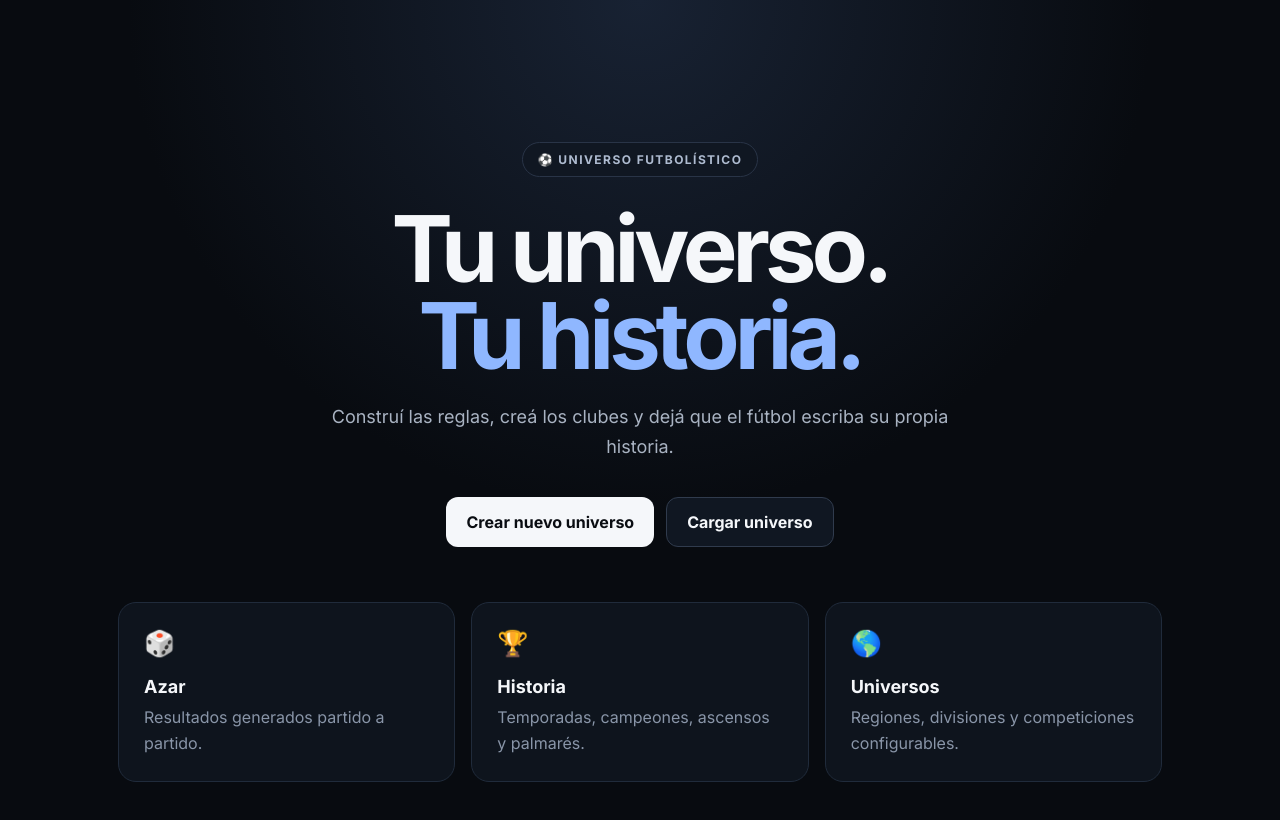
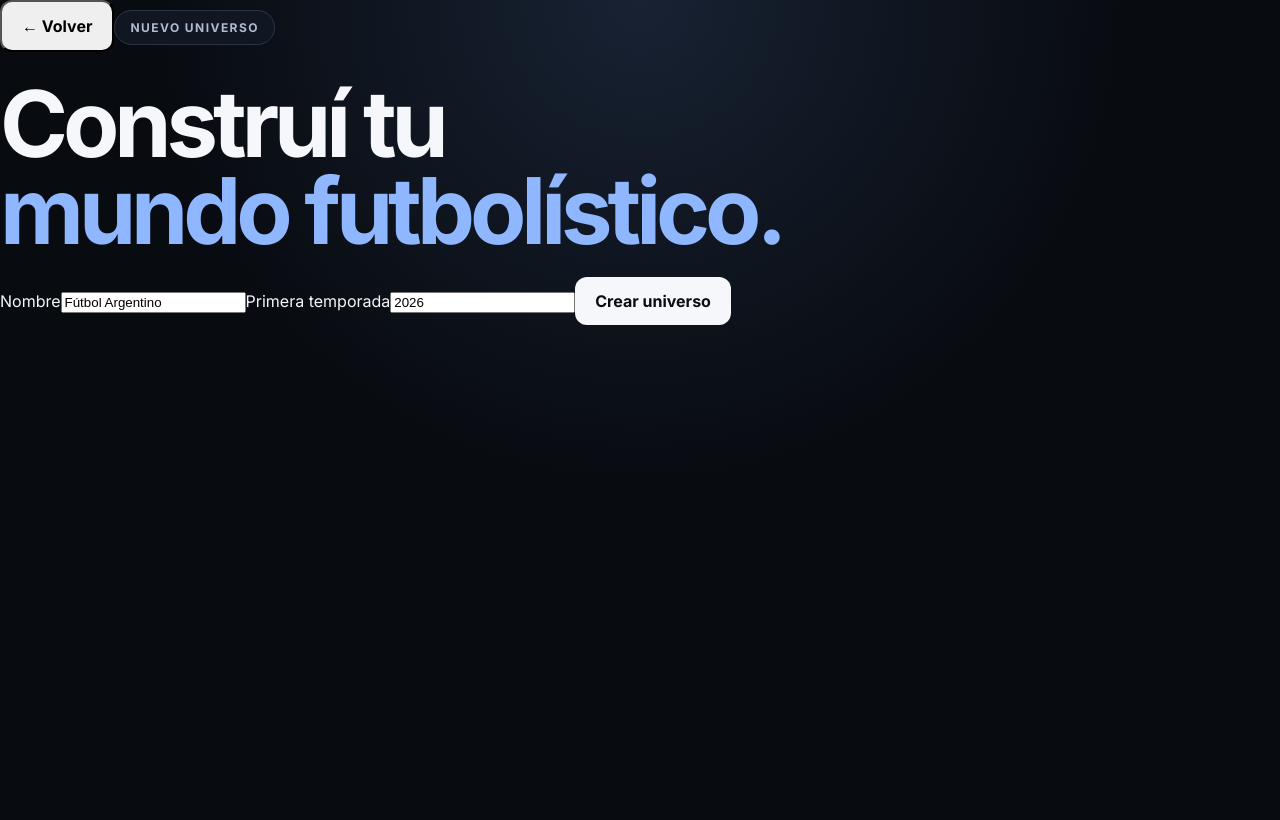
Before and after one commit to nicocherlo-droid/universo-futbolistico, a React (Vite) app: page / in a window 1280 px wide. Both pictures are taken after a click on the button "Crear nuevo universo". Shown: the top 820 px of the page. Built offline with nearby package versions, Linux system fonts and the light colour scheme.

Commit message:
feat: add universe builder dashboard clubs regions divisions

```diff
--- a/src/main.tsx
+++ b/src/main.tsx
@@ -1,25 +1,35 @@
-import React from "react";
-import { createRoot } from "react-dom/client";
-import "./styles.css";
+import React,{useMemo,useState}from"react";
+import{createRoot}from"react-dom/client";
+import"./styles.css";
+import type{AppState,Club,Division,Region}from"./types";
+import{createId,createUniverse,loadState,saveState}from"./storage";
 
+type View="home"|"create"|"dashboard"|"clubs"|"regions"|"divisions";
 function App(){
-  return (
-    <main className="app-shell">
-      <section className="hero">
-        <div className="badge">⚽ UNIVERSO FUTBOLÍSTICO</div>
-        <h1>Tu universo.<br/><span>Tu historia.</span></h1>
-        <p>Construí las reglas, creá los clubes y dejá que el fútbol escriba su propia historia.</p>
-        <div className="actions">
-          <button className="primary">Crear nuevo universo</button>
-          <button className="secondary">Cargar universo</button>
-        </div>
-      </section>
-      <section className="features">
-        <article><b>🎲</b><h2>Azar</h2><p>Resultados generados partido a partido.</p></article>
-        <article><b>🏆</b><h2>Historia</h2><p>Temporadas, campeones, ascensos y palmarés.</p></article>
-        <article><b>🌎</b><h2>Universos</h2><p>Regiones, divisiones y competiciones configurables.</p></article>
-      </section>
-    </main>
-  );
+ const[state,setState]=useState<AppState>(()=>loadState()); const[view,setView]=useState<View>("home");
+ const[name,setName]=useState("Fútbol Argentino"); const[year,setYear]=useState(new Date().getFullYear());
+ const active=useMemo(()=>state.universes.find(u=>u.id===state.activeUniverseId),[state]);
+ function persist(next:AppState){setState(next);saveState(next)}
+ function openUniverse(){if(active)setView("dashboard")}
+ function create(){const u=createUniverse(name.trim()||"Mi universo",year);const next={...state,universes:[...state.universes,u],activeUniverseId:u.id};persist(next);setView("dashboard")}
+ function updateActive(fn:(u:NonNullable<typeof active>)=>NonNullable<typeof active>){if(!active)return;const u=fn(active);persist({...state,universes:state.universes.map(x=>x.id===u.id?u:x)})}
+ function addRegion(n:string){if(!n.trim())return;updateActive(u=>({...u,regions:[...u.regions,{id:createId("region"),name:n.trim()}]}))}
+ function addClub(c:Club){updateActive(u=>({...u,clubs:[...u.clubs,c]}))}
+ function addDivision(d:Division){updateActive(u=>({...u,divisions:[...u.divisions,d]}))}
+ if(view==="create")return <main className="shell"><div className="panel form"><button className="back" onClick={()=>setView("home")}>← Volver</button><div className="badge">NUEVO UNIVERSO</div><h1>Construí tu<br/><span>mundo futbolístico.</span></h1><label>Nombre<input value={name} onChange={e=>setName(e.target.value)}/></label><label>Primera temporada<input type="number" value={year} onChange={e=>setYear(Number(e.target.value))}/></label><button className="primary wide" onClick={create}>Crear universo</button></div></main>;
+ if(!active)return <Home state={state} setView={setView} openUniverse={openUniverse}/>;
+ if(view==="clubs")return <Clubs active={active} addClub={addClub} setView={setView}/>;
+ if(view==="regions")return <Regions active={active} addRegion={addRegion} setView={setView}/>;
+ if(view==="divisions")return <Divisions active={active} addDivision={addDivision} setView={setView}/>;
+ if(view==="dashboard")return <Dashboard active={active} setView={setView}/>;
+ return <Home state={state} setView={setView} openUniverse={openUniverse}/>;
 }
+function Home({state,setView,openUniverse}:{state:AppState;setView:(v:View)=>void;openUniverse:()=>void}){return <main className="shell home"><section className="hero"><div className="badge">⚽ UNIVERSO FUTBOLÍSTICO</div><h1>Tu universo.<br/><span>Tu historia.</span></h1><p>Construí las reglas, creá los clubes y dejá que el fútbol escriba su propia historia.</p><div className="actions"><button className="primary" onClick={()=>setView("create")}>Crear nuevo universo</button>{state.universes.length>0&&<button className="secondary" onClick={openUniverse}>Continuar universo</button>}</div></section><section className="features"><article>🎲<h2>Azar</h2><p>Resultados partido a partido.</p></article><article>🏆<h2>Historia</h2><p>Temporadas, campeones y palmarés.</p></article><article>🌎<h2>Universos</h2><p>Regiones, divisiones y competiciones.</p></article></section></main>}
+function Nav({active,setView}:{active:any;setView:(v:View)=>void}){return <><header className="top"><div><div className="badge">UNIVERSO ACTIVO</div><h2>{active.name}</h2></div><button className="secondary" onClick={()=>setView("home")}>Inicio</button></header><nav className="nav">{(["dashboard","clubs","regions","divisions"] as View[]).map(v=><button key={v} className={v==="dashboard"?"selected":""} onClick={()=>setView(v)}>{v==="dashboard"?"Resumen":v==="clubs"?"Clubes":v==="regions"?"Regiones":"Divisiones"}</button>)}</nav></>}
+function Dashboard({active,setView}:{active:any;setView:(v:View)=>void}){return <main className="shell"><Nav active={active} setView={setView}/><section className="grid"><Stat t="Temporada" v={active.currentSeason}/><Stat t="Clubes" v={active.clubs.length}/><Stat t="Regiones" v={active.regions.length}/><Stat t="Divisiones" v={active.divisions.length}/></section><section className="panel"><div className="eyebrow">ESTADO DEL UNIVERSO</div><h3>Todo listo para construir la primera temporada.</h3><p className="muted">Primero definimos geografía, clubes y estructura. Después entra el motor de competiciones.</p></section></main>}
+function Stat({t,v}:{t:string;v:any}){return <article className="stat"><span>{t}</span><strong>{v}</strong></article>}
+function Regions({active,addRegion,setView}:{active:any;addRegion:(n:string)=>void;setView:(v:View)=>void}){const[n,setN]=useState("");return <main className="shell"><Nav active={active} setView={setView}/><section className="panel"><div className="section-head"><div><div className="eyebrow">GEOGRAFÍA</div><h3>Regiones</h3></div></div><div className="inline"><input value={n} onChange={e=>setN(e.target.value)} placeholder="Ej. Buenos Aires"/><button className="primary" onClick={()=>{addRegion(n);setN("")}}>Agregar</button></div><List empty="Todavía no hay regiones." items={active.regions.map((r:Region)=>r.name)}/></section></main>}
+function Clubs({active,addClub,setView}:{active:any;addClub:(c:Club)=>void;setView:(v:View)=>void}){const[n,setN]=useState("");const[c,setC]=useState("");const[p,setP]=useState("");const[s,setS]=useState(10000);return <main className="shell"><Nav active={active} setView={setView}/><section className="panel"><div className="eyebrow">IDENTIDAD</div><h3>Crear club</h3><div className="form-grid"><input placeholder="Nombre del club" value={n} onChange={e=>setN(e.target.value)}/><input placeholder="Ciudad" value={c} onChange={e=>setC(e.target.value)}/><input placeholder="Provincia" value={p} onChange={e=>setP(e.target.value)}/><input type="number" min="100" placeholder="Capacidad" value={s} onChange={e=>setS(Number(e.target.value))}/></div><button className="primary" onClick={()=>{if(!n.trim())return;addClub({id:createId("club"),name:n.trim(),city:c.trim(),province:p.trim(),regionId:"",foundedYear:new Date().getFullYear(),stadiumName:"Estadio municipal",stadiumCapacity:s});setN("");setC("");setP("")}}>Crear club</button></section><section className="panel"><h3>Clubes creados</h3><List empty="Todavía no hay clubes." items={active.clubs.map((x:Club)=>`${x.name} · ${x.city||"sin ciudad"} · ${x.stadiumCapacity.toLocaleString("es-AR")} espectadores`)}/></section></main>}
+function Divisions({active,addDivision,setView}:{active:any;addDivision:(d:Division)=>void;setView:(v:View)=>void}){const[n,setN]=useState("");const[level,setL]=useState(active.divisions.length+1);return <main className="shell"><Nav active={active} setView={setView}/><section className="panel"><div className="eyebrow">ESTRUCTURA</div><h3>Crear división</h3><div className="inline"><input placeholder="Ej. Primera División" value={n} onChange={e=>setN(e.target.value)}/><input className="small" type="number" min="1" value={level} onChange={e=>setL(Number(e.target.value))}/><button className="primary" onClick={()=>{if(!n.trim())return;addDivision({id:createId("division"),name:n.trim(),level,teamIds:[],promotionSlots:2,relegationSlots:2});setN("");setL(active.divisions.length+2)}}>Agregar</button></div></section><section className="panel"><h3>Divisiones</h3><List empty="Todavía no hay divisiones." items={active.divisions.map((d:Division)=>`Nivel ${d.level} · ${d.name} · ${d.teamIds.length} clubes`)}/></section></main>}
+function List({items,empty}:{items:string[];empty:string}){return items.length?<div className="list">{items.map((x,i)=><div key={i}>{x}</div>)}</div>:<p className="muted">{empty}</p>}
 createRoot(document.getElementById("root")!).render(<React.StrictMode><App/></React.StrictMode>);
```
